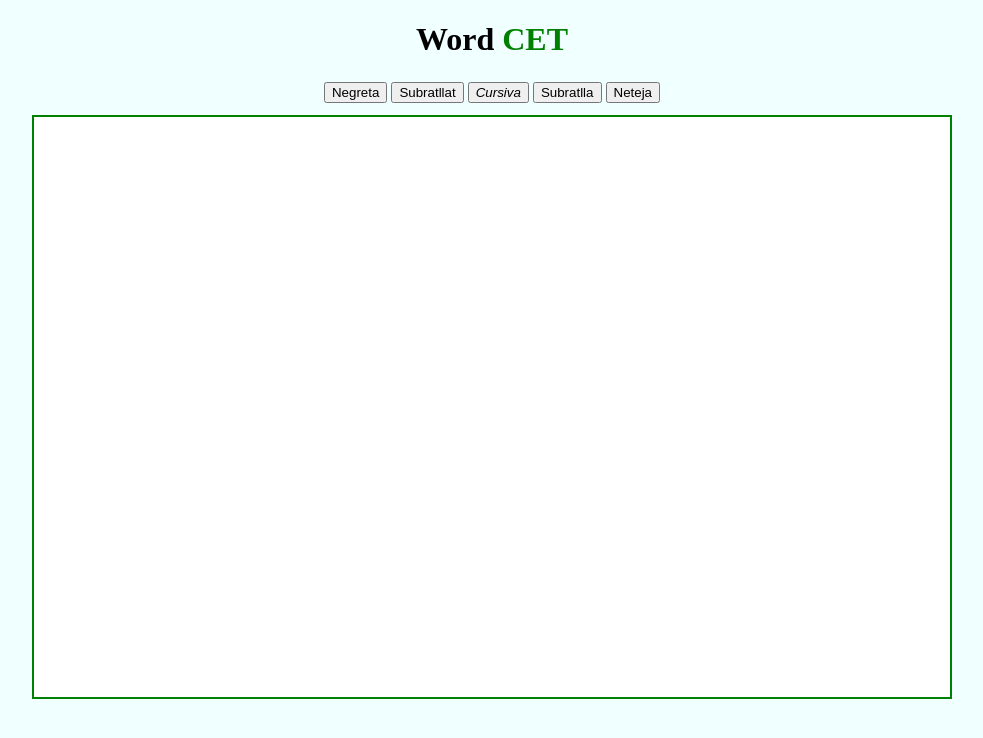
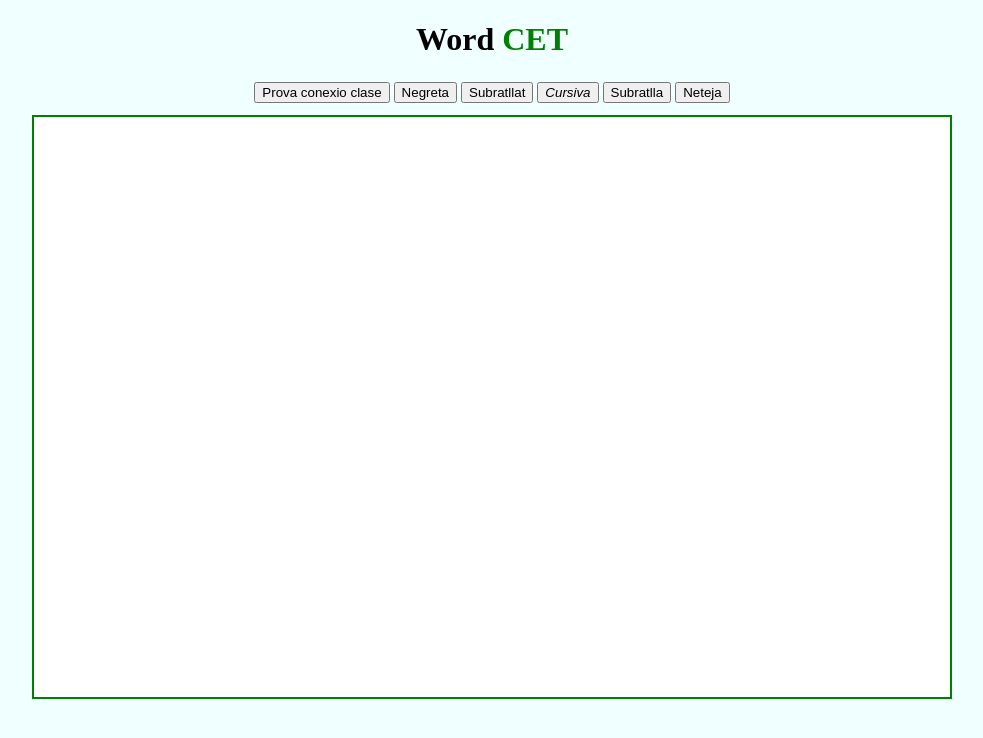
Before and after one commit to DavidCastelloBatet/wordCET, a plain HTML site: page index.html in a window 1280 px wide. Shown: the whole page, without its empty margins (148-1131 px from the left). Drawn offline with Linux system fonts and the light colour scheme.

Commit message:
create class

```diff
--- a/index.html
+++ b/index.html
@@ -10,6 +10,7 @@
   <body>
     <h1>Word <span>CET</span></h1>
     <div class="botonera" ">
+      <button onclick="editarEstils.provaConexio();">Prova conexio clase</button>
       <button id="bold">Negreta</button>
       <button id="sub">Subratllat</button>
       <button id="cursiva">
--- a/js/index.js
+++ b/js/index.js
@@ -1,3 +1,5 @@
+//import estils from "../models/estils.js";
+//let editarEstils = new estils();
 
 //Detectem la part del texte seleccionat
 function getSelectionText() {
```
Also changed, not shown: models/estils.js (added, +8 -0 lines).
